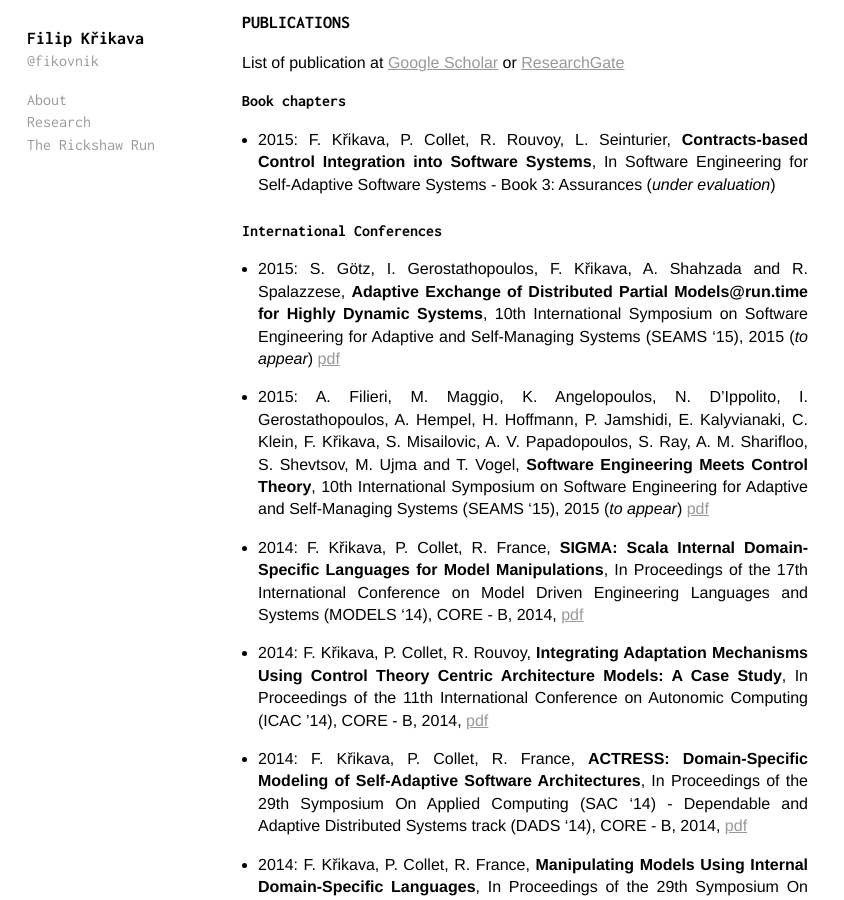
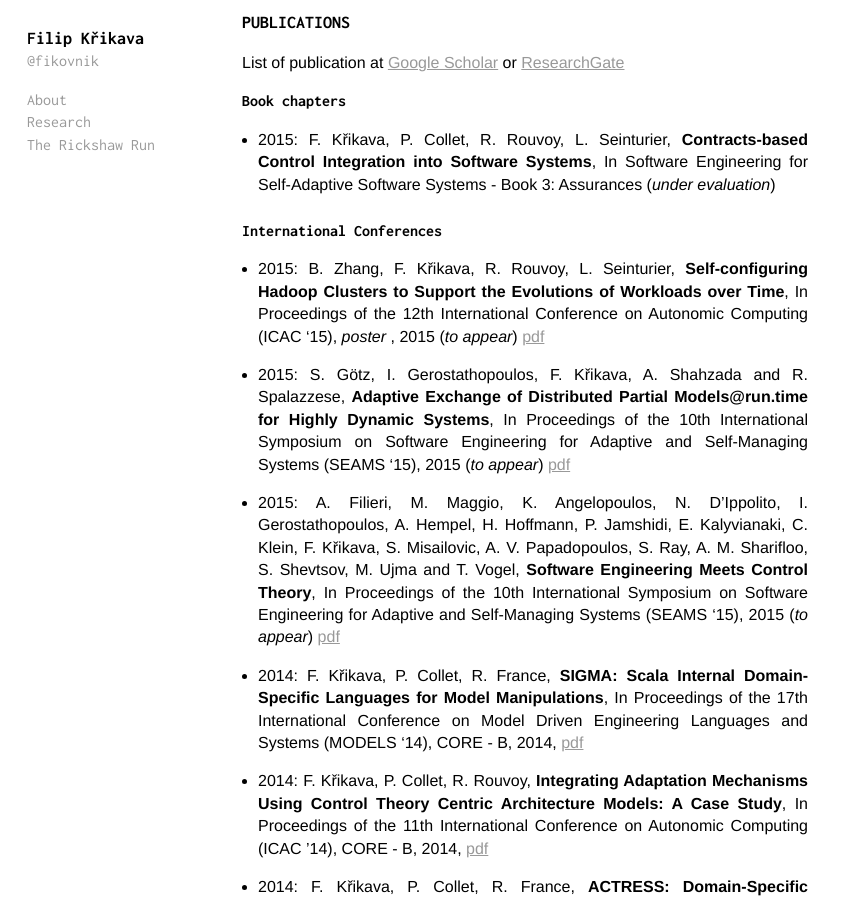
Before and after one commit to fikovnik/fikovnik.github.com, a Jekyll site: the page built from _posts/exhibit/0001-01-02-research.md, in a window 1280 px wide and 900 px high, scrolled down 332 px. Shown: the whole window, without its empty margins (0-844 px from the left). Built offline with Jekyll 4.4.1, drawn with Linux system fonts in a browser that asks for light colours; some of the changed text lies outside the part shown.

Commit message:
Added ICAC'15 poster and CTSE'15 conf

```diff
--- a/_posts/exhibit/0001-01-02-research.md
+++ b/_posts/exhibit/0001-01-02-research.md
@@ -22,9 +22,11 @@ List of publication at [Google Scholar](http://scholar.google.co.kr/citations?hl
 
 ### International Conferences
 
-- 2015: S. Götz, I. Gerostathopoulos, F. Křikava, A. Shahzada and R. Spalazzese, __Adaptive Exchange of Distributed Partial Models@run.time for Highly Dynamic Systems__, 10th International Symposium on Software Engineering for Adaptive and Self-Managing Systems (SEAMS ‘15), 2015 (_to appear_) [pdf](https://hal.inria.fr/hal-01119490)
+- 2015: B. Zhang, F. Křikava, R. Rouvoy, L. Seinturier, __Self-configuring Hadoop Clusters to Support the Evolutions of Workloads over Time__, In Proceedings of the 12th International Conference on Autonomic Computing (ICAC ‘15), _poster_ , 2015 (_to appear_) [pdf](https://hal.inria.fr/hal-01143157)
 
-- 2015: A. Filieri, M. Maggio, K. Angelopoulos, N. D'Ippolito, I. Gerostathopoulos, A. Hempel, H. Hoffmann, P. Jamshidi, E. Kalyvianaki, C. Klein, F. Křikava, S. Misailovic, A. V. Papadopoulos, S. Ray, A. M. Sharifloo, S. Shevtsov, M. Ujma and T. Vogel, __Software Engineering Meets Control Theory__, 10th International Symposium on Software Engineering for Adaptive and Self-Managing Systems (SEAMS ‘15), 2015 (_to appear_) [pdf](https://hal.inria.fr/hal-01119461)
+- 2015: S. Götz, I. Gerostathopoulos, F. Křikava, A. Shahzada and R. Spalazzese, __Adaptive Exchange of Distributed Partial Models@run.time for Highly Dynamic Systems__, In Proceedings of the 10th International Symposium on Software Engineering for Adaptive and Self-Managing Systems (SEAMS ‘15), 2015 (_to appear_) [pdf](https://hal.inria.fr/hal-01119490)
+
+- 2015: A. Filieri, M. Maggio, K. Angelopoulos, N. D'Ippolito, I. Gerostathopoulos, A. Hempel, H. Hoffmann, P. Jamshidi, E. Kalyvianaki, C. Klein, F. Křikava, S. Misailovic, A. V. Papadopoulos, S. Ray, A. M. Sharifloo, S. Shevtsov, M. Ujma and T. Vogel, __Software Engineering Meets Control Theory__, In Proceedings of the 10th International Symposium on Software Engineering for Adaptive and Self-Managing Systems (SEAMS ‘15), 2015 (_to appear_) [pdf](https://hal.inria.fr/hal-01119461)
 
 - 2014: F. Křikava, P. Collet, R. France, __SIGMA: Scala Internal Domain-Specific Languages for Model Manipulations__, In Proceedings of the 17th International Conference on Model Driven Engineering Languages and Systems (MODELS ‘14), CORE - B, 2014, [pdf](https://hal.inria.fr/hal-01010339)
 
@@ -62,7 +64,8 @@ List of publication at [Google Scholar](http://scholar.google.co.kr/citations?hl
 
 ## Others
 
-* 2015: PC member of International Workshop on Software Engineering for Smart Cyber-Physical Systems ([SEsCPS'15](http://d3s.mff.cuni.cz/conferences/sescps/))
+* 2015: PC member of International Workshop on Control Theory for Software Engineering (CTSE'15), co-located with [ESEC/FSE'15](http://esec-fse15.dei.polimi.it/)
+* 2015: PC member of International Workshop on Software Engineering for Smart Cyber-Physical Systems ([SEsCPS'15](http://d3s.mff.cuni.cz/conferences/sescps/)), co-located with [ICSE'15](http://2015.icse-conferences.org/)
 * 2015: PC member of [Modularity'15](http://aosd.net/2015/DemosPosters) - Demonstrations and Posters
 * 2015+: Member of organization committee of the Transformation Tool Contest ([TTC](http://www.transformation-tool-contest.eu/))
 * 2015: Reviews for [CBSE'15](http://cbse-conferences.org/2015/), [SCRAMBL'15](http://volga.usc.edu/scrambl/)
```
